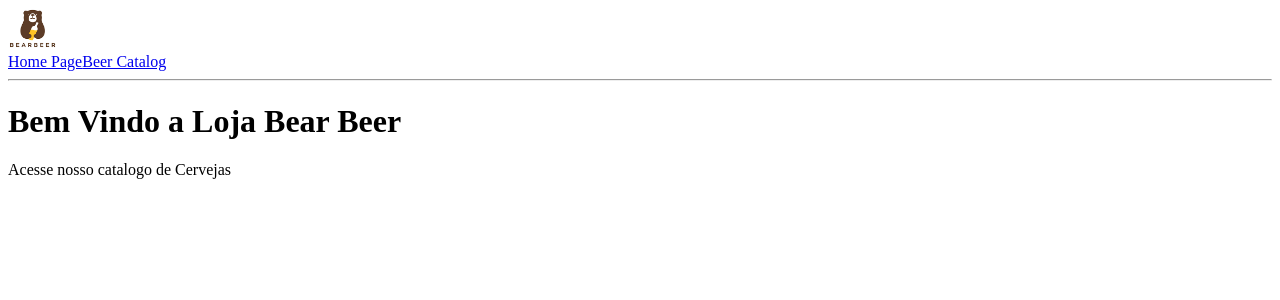
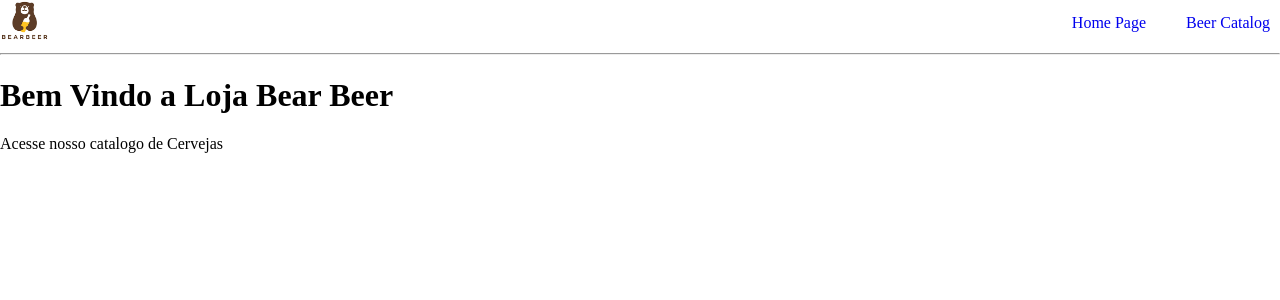
Before and after one commit to gabrielcarlossl/beer-catalog, a React (Vite) app: page / in a window 1280 px wide. Shown: the top 300 px of the page. Built offline with nearby package versions, Linux system fonts and the light colour scheme.

Commit message:
added global css

```diff
--- /dev/null
+++ b/src/assets/styles/navbar.styles.css
@@ -0,0 +1,14 @@
+.nav-container {
+  display: flex;
+  align-items: center;
+  justify-content: space-between;
+}
+
+.linkContainer {
+    display: flex;
+    gap: 20px;
+  > a {
+    text-decoration: none;
+    margin: 10px;
+  }
+}
--- a/src/components/navbar/index.jsx
+++ b/src/components/navbar/index.jsx
@@ -1,18 +1,19 @@
 import React from 'react'
 import { Link } from 'react-router-dom'
 import logo from '../../assets/images/BearBeer.png'
+import '../../assets/styles/navbar.styles.css'
 
 const NavBar = () => {
   return (
 
     <nav>
-      <div>
+      <div className='nav-container'>
         <div>
           <Link to='/'>
             <img className='logo' src={logo} width={50} alt="student" />
           </Link>
         </div>
-        <div>
+        <div className='linkContainer'>
           <Link to='/'>Home Page</Link>
           <Link to='/beers-catalog'>Beer Catalog</Link>
         </div>
--- a/src/main.jsx
+++ b/src/main.jsx
@@ -1,6 +1,7 @@
 import React from 'react'
 import ReactDOM from 'react-dom/client'
 import App from './App.jsx'
+import './main.css'
 
 ReactDOM.createRoot(document.getElementById('root')).render(
     <App />
```
